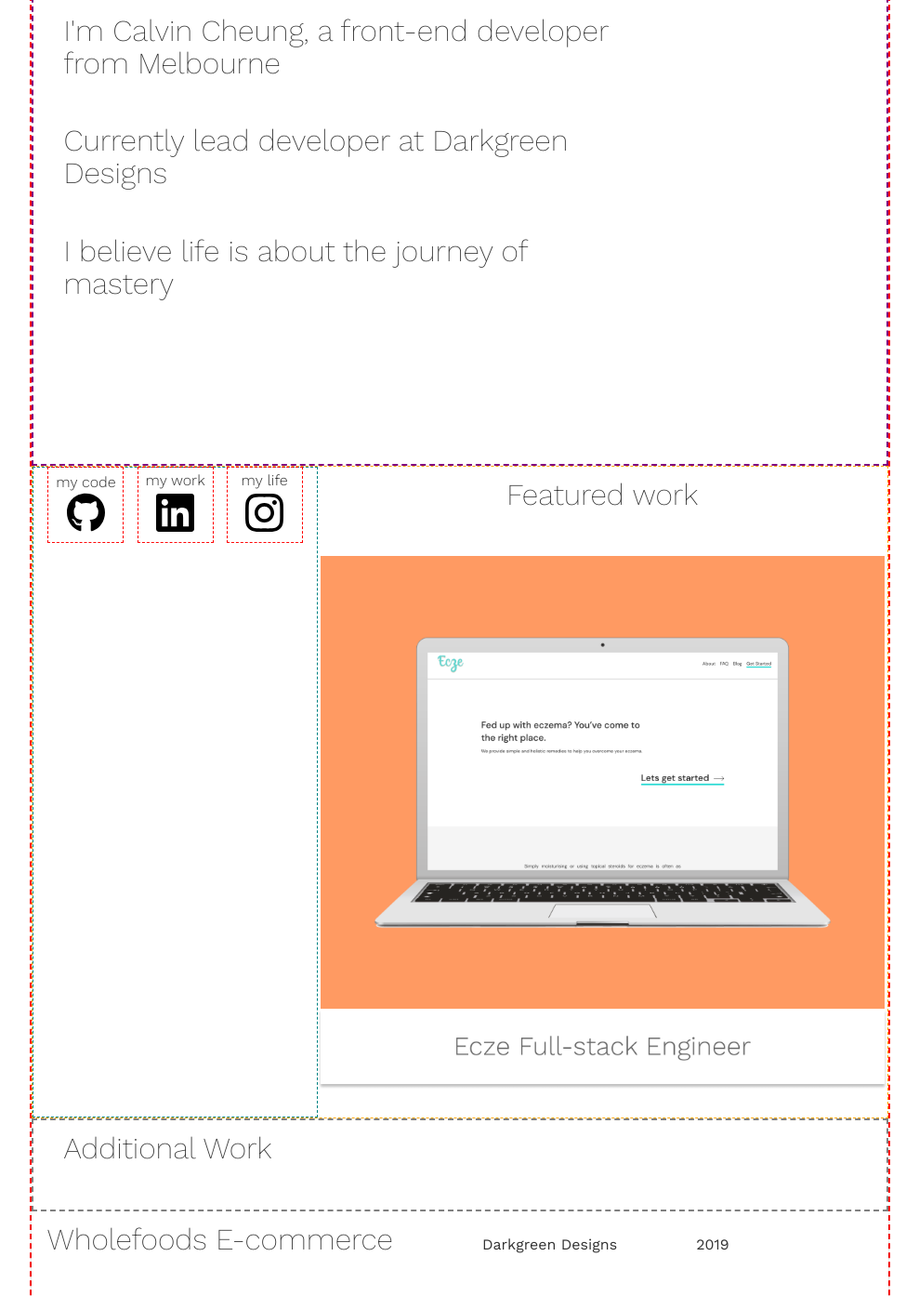
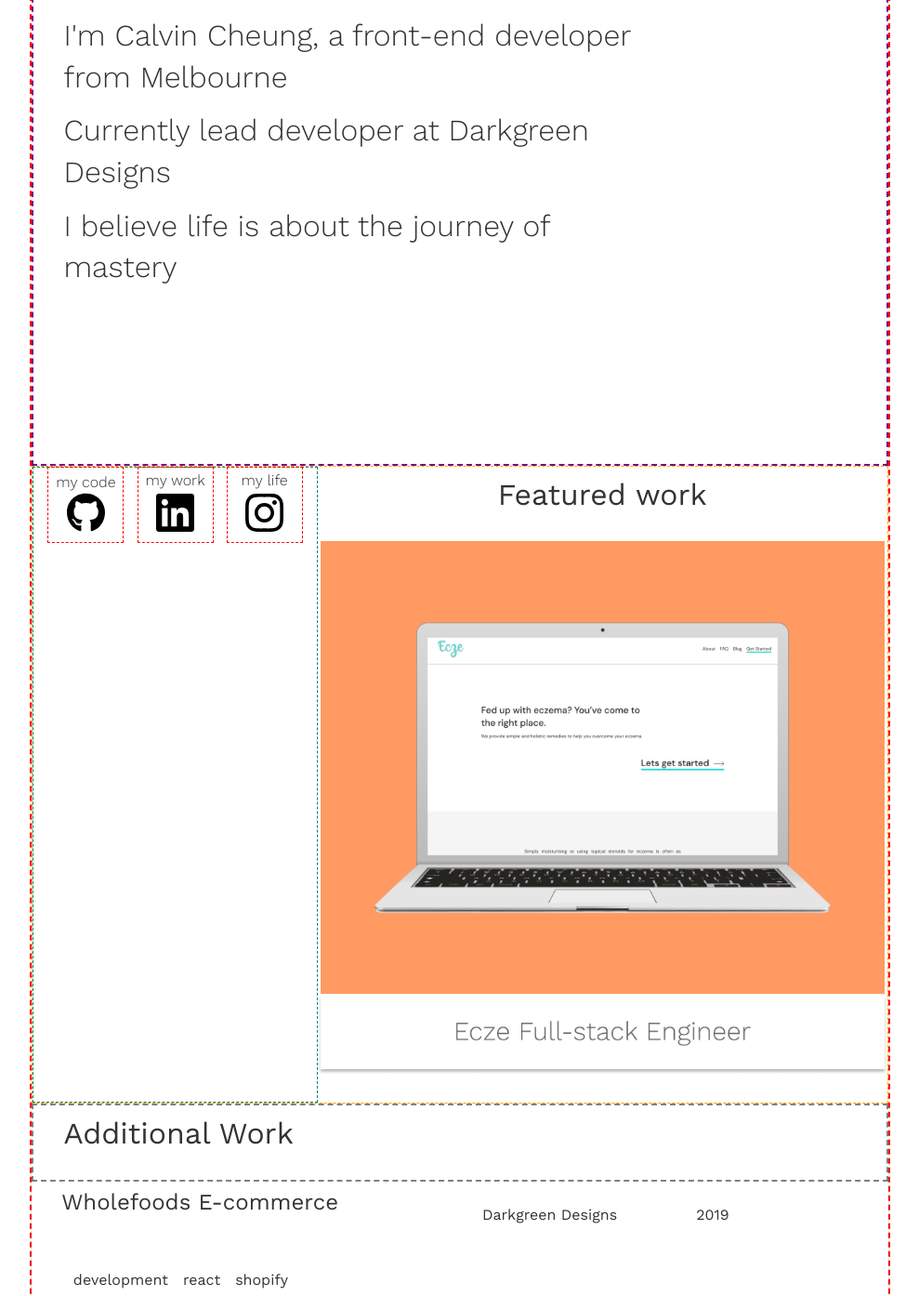
Before and after one commit to calvchum/portfolio-gatsby-netlify, a Gatsby site: page / in a window 1280 px wide. Shown: the part 265-1659 px from the top of the page at 93% size, without its empty margins (145-1134 px from the left). Built offline with nearby package versions, Linux system fonts and the light colour scheme; Gatsby itself is replaced by a stand-in of ours.

Commit message:
font stylings

```diff
--- a/src/components/herobanner.js
+++ b/src/components/herobanner.js
@@ -1,6 +1,6 @@
 import React from "react"
 import styled from "styled-components"
-import { SubheaderText, paddingDefaults } from "../utilities"
+import { SubheaderText, HeaderText, paddingDefaults } from "../utilities"
 
 const HeroBannerWrapper = styled.div`
 	border: 2px dashed purple;
@@ -26,15 +26,11 @@ export const HeroBanner = () => (
 	<HeroBannerWrapper>
 		<HeroBannerContainer>
 			<HeroBannerText>
-				<SubheaderText>
+				<HeaderText>
 					I'm Calvin Cheung, a front-end developer from Melbourne
-				</SubheaderText>
-				<SubheaderText>
-					Currently lead developer at Darkgreen Designs
-				</SubheaderText>
-				<SubheaderText>
-					I believe life is about the journey of mastery
-				</SubheaderText>
+				</HeaderText>
+				<HeaderText>Currently lead developer at Darkgreen Designs</HeaderText>
+				<HeaderText>I believe life is about the journey of mastery</HeaderText>
 			</HeroBannerText>
 		</HeroBannerContainer>
 	</HeroBannerWrapper>
--- a/src/components/projectcard.js
+++ b/src/components/projectcard.js
@@ -10,9 +10,15 @@ const ProjectCardContainer = styled.div`
 	grid-template-columns: 2fr 1fr 1fr;
 `
 const ProjectHeading = styled(SubheaderText)`
-	padding-left: 0.5em;
+	font-size: 1.5em;
+	padding-left: 1.33em;
 	padding-bottom: 0em;
 	margin-bottom: 0;
+`
+
+const TagContainer = styled.ul`
+	padding-left: 1.33em;
+	display: inline-block;
 `
 
 export const ProjectCard = ({ project }) => (
@@ -20,7 +26,7 @@ export const ProjectCard = ({ project }) => (
 		<ProjectHeading>{project.title}</ProjectHeading>
 		<p style={{ padding: "1.5em" }}>{project.organisation}</p>
 		<p style={{ padding: "1.5em" }}>{project.date}</p>
-		<ul>
+		<TagContainer>
 			{project.tags.map((tag, i) => {
 				return (
 					<li style={{ paddingRight: "1em", display: "inline-block" }}>
@@ -29,6 +35,6 @@ export const ProjectCard = ({ project }) => (
 					</li>
 				)
 			})}
-		</ul>
+		</TagContainer>
 	</ProjectCardContainer>
 )
--- a/src/utilities/Fonts.js
+++ b/src/utilities/Fonts.js
@@ -2,7 +2,7 @@ import Typography from "typography"
 import styled from "styled-components"
 
 const typography = new Typography({
-	baseFonySize: "16px",
+	baseFontSize: "16px",
 	bodyFontFamily: ["Work Sans", "sans-serif"],
 	headerFontFamily: ["Work Sans", "sans-serif"],
 	googleFonts: [
@@ -25,7 +25,7 @@ export const fontsize = {
 export const HeaderBaselines = {
 	margin: "0.4em 0em",
 	fontFamily: "Work Sans",
-	fontWeight: "500",
+	fontWeight: "300",
 }
 
 export const NavLinksFont = {
@@ -43,9 +43,9 @@ export const HeaderText = styled.h1`
 
 export const SubheaderText = styled.h2`
 	${HeaderBaselines}
-	margin-bottom: 1.5em;
+	margin-bottom: 1em;
 	font-size: ${fontsize.subheader};
-	font-weight: 200;
+	font-weight: 400;
 	line-heart: 140%;
 `
 
```
